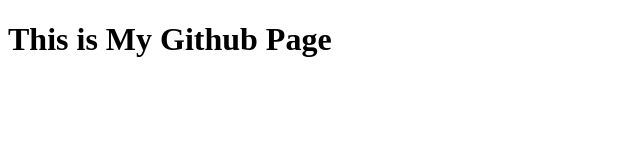
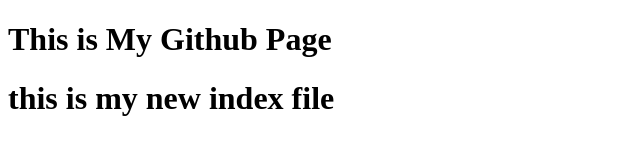
Before and after one commit to MAHI2710-web/Mahi_202326800064_Mid2025, a plain HTML site: page index.html in a window 1280 px wide. Shown: the whole page, without its empty margins (0-640 px from the left). Drawn offline with Linux system fonts and the light colour scheme.

Commit message:
third commit

```diff
--- a/index.html
+++ b/index.html
@@ -7,5 +7,6 @@
 </head>
 <body>
     <h1> This is My Github Page</h1>
+    <h1> this is my new index file</h1>
 </body>
 </html>
```
